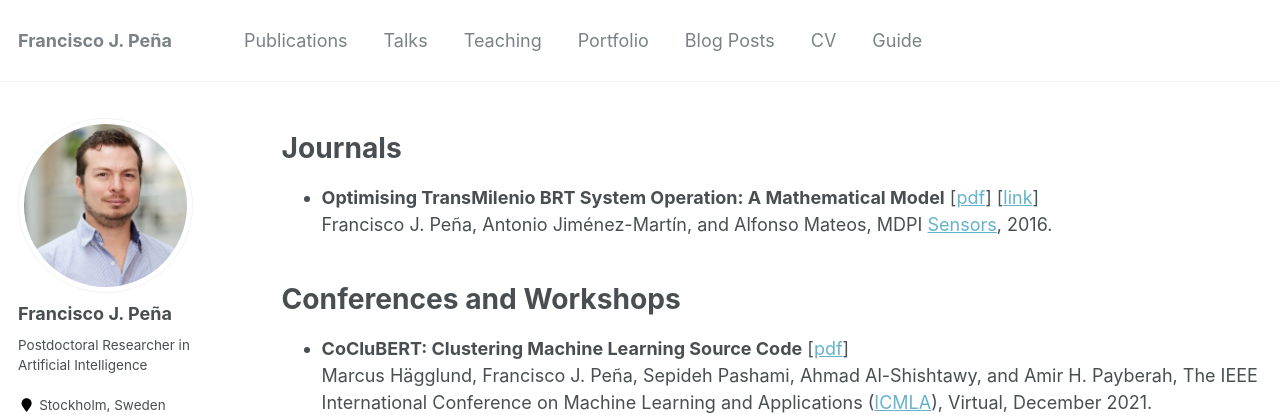
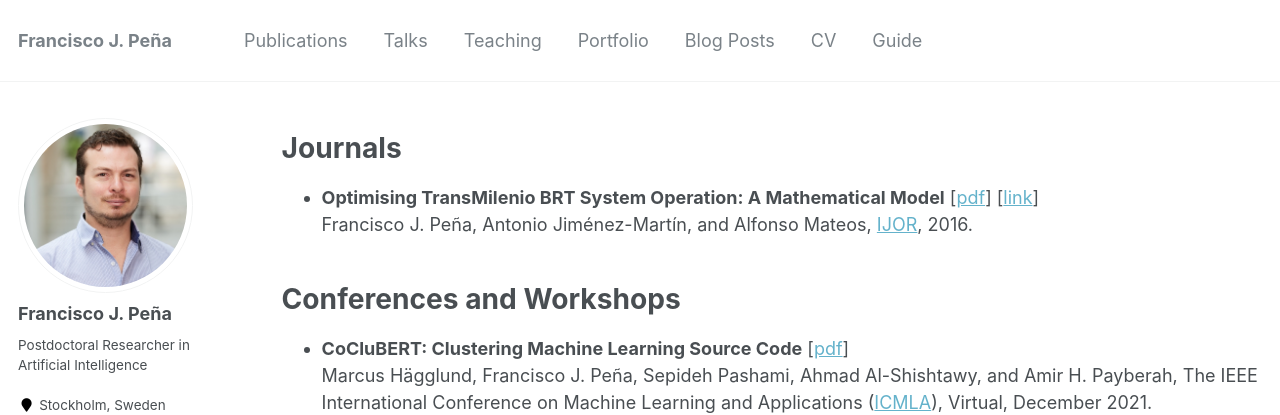
Before and after one commit to melqkiades/melqkiades.github.io, a Jekyll site: the page built from _pages/publications.html, in a window 1280 px wide and 1046 px high. Shown: the top 415 px of the window. Built offline with Jekyll 4.4.1, drawn with Linux system fonts in a browser that asks for light colours.

Commit message:
Updated publications

```diff
--- a/_pages/publications.html
+++ b/_pages/publications.html
@@ -10,7 +10,7 @@ author_profile: true
 <ul>
 	<li>
 		<b>Optimising TransMilenio BRT System Operation: A Mathematical Model</b> [<a href="http://payberah.github.io/files/download/papers/sensors.pdf" style="color:#64B2CB">pdf</a>] [<a href="https://www.inderscienceonline.com/doi/abs/10.1504/IJOR.2016.075289" style="color:#64B2CB">link</a>]<br>
-	Francisco J. Peña, Antonio Jiménez-Martín, and Alfonso Mateos, MDPI <a href="https://www.inderscienceonline.com/journal/ijor" style="color:#64B2CB">Sensors</a>, 2016.
+	Francisco J. Peña, Antonio Jiménez-Martín, and Alfonso Mateos, <a href="https://www.inderscienceonline.com/journal/ijor" style="color:#64B2CB">IJOR</a>, 2016.
 	</li>
 </ul>
 
```
